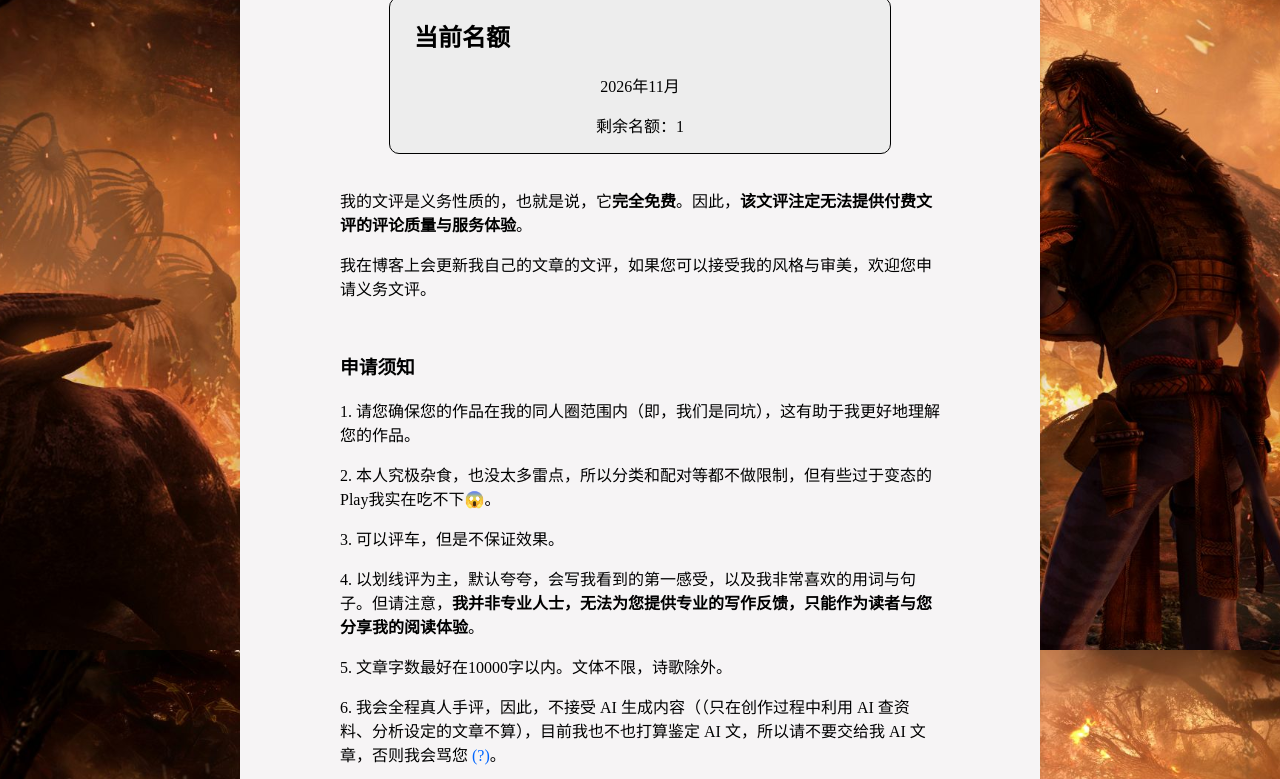
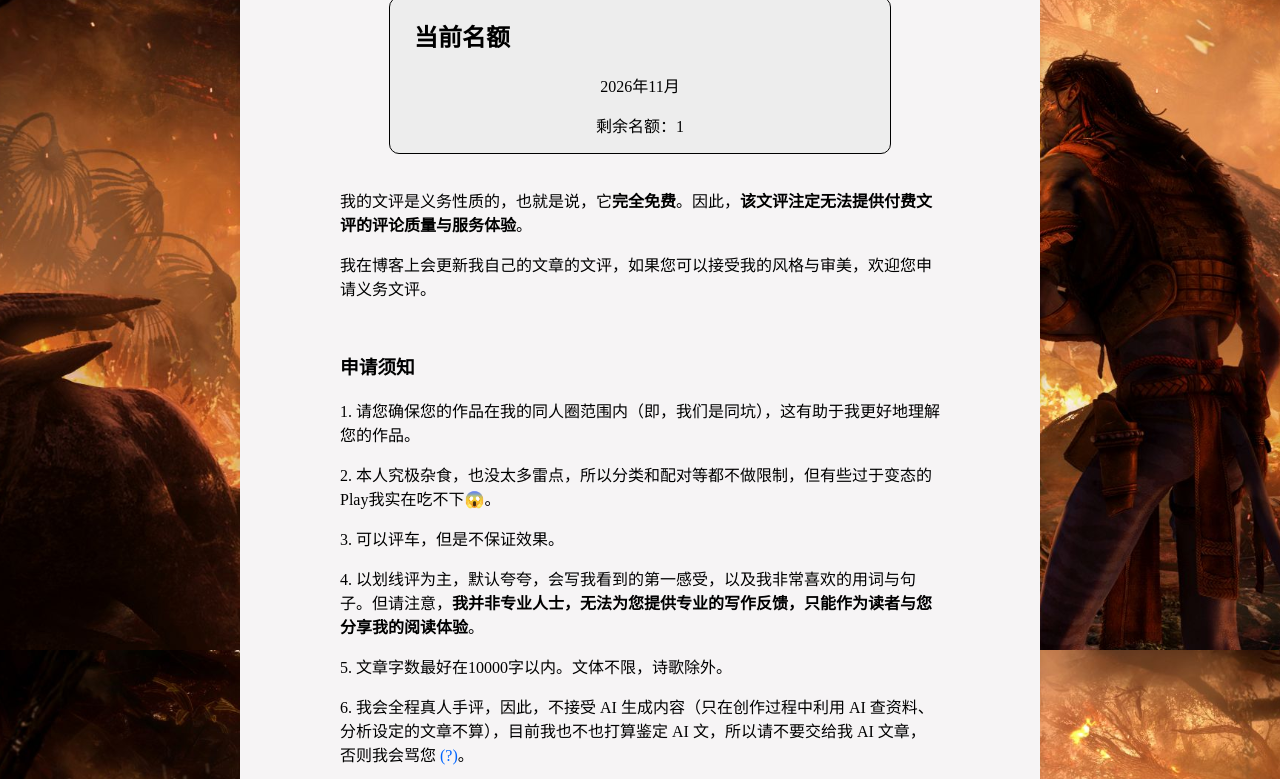
Before and after one commit to Oraculum218/oraculum218.github.io, a plain HTML site: page Voluntary_Review.html in a window 1280 px wide. Shown: the part 150-929 px from the top of the page. Drawn offline with Linux system fonts and the light colour scheme.

Commit message:
Update Voluntary_Review.html

```diff
--- a/Voluntary_Review.html
+++ b/Voluntary_Review.html
@@ -46,7 +46,7 @@
         <p>3. 可以评车，但是不保证效果。</p>
         <p>4. 以划线评为主，默认夸夸，会写我看到的第一感受，以及我非常喜欢的用词与句子。但请注意，<b>我并非专业人士，无法为您提供专业的写作反馈，只能作为读者与您分享我的阅读体验</b>。</p>
         <p>5. 文章字数最好在10000字以内。文体不限，诗歌除外。</p>
-        <p>6. 我会全程真人手评，因此，不接受 AI 生成内容（（只在创作过程中利用 AI 查资料、分析设定的文章不算），目前我也不也打算鉴定 AI 文，所以请不要交给我 AI 文章，否则我会骂您 <a href="javascript:alert('不是真的骂，但我可能会拒绝您未来的文评申请。')">(?)</a>。</p>
+        <p>6. 我会全程真人手评，因此，不接受 AI 生成内容（只在创作过程中利用 AI 查资料、分析设定的文章不算），目前我也不也打算鉴定 AI 文，所以请不要交给我 AI 文章，否则我会骂您 <a href="javascript:alert('不是真的骂，但我可能会拒绝您未来的文评申请。')">(?)</a>。</p>
         <p>7. 收到您的作品后约30天后可以完成，完成后会通过邮件发到您的邮箱里。</p>
         <p>8. <b>我会在我的博客上同步更新一篇简易文评并附上您的作品链接（如有），如果您不希望如此，或是有其他要求，请在邮件中写明</b>。能附上写作背景（您写这篇文章的契机）和预期效果（希望读者看完之后怎么想）就更好啦！</p>
         <p>9. 无排期计划，不支持占位或排队。有老师约评后我会立即更新剩余名额。如果您看到名额为0，就请勿再发送文章啦！</p>
```
